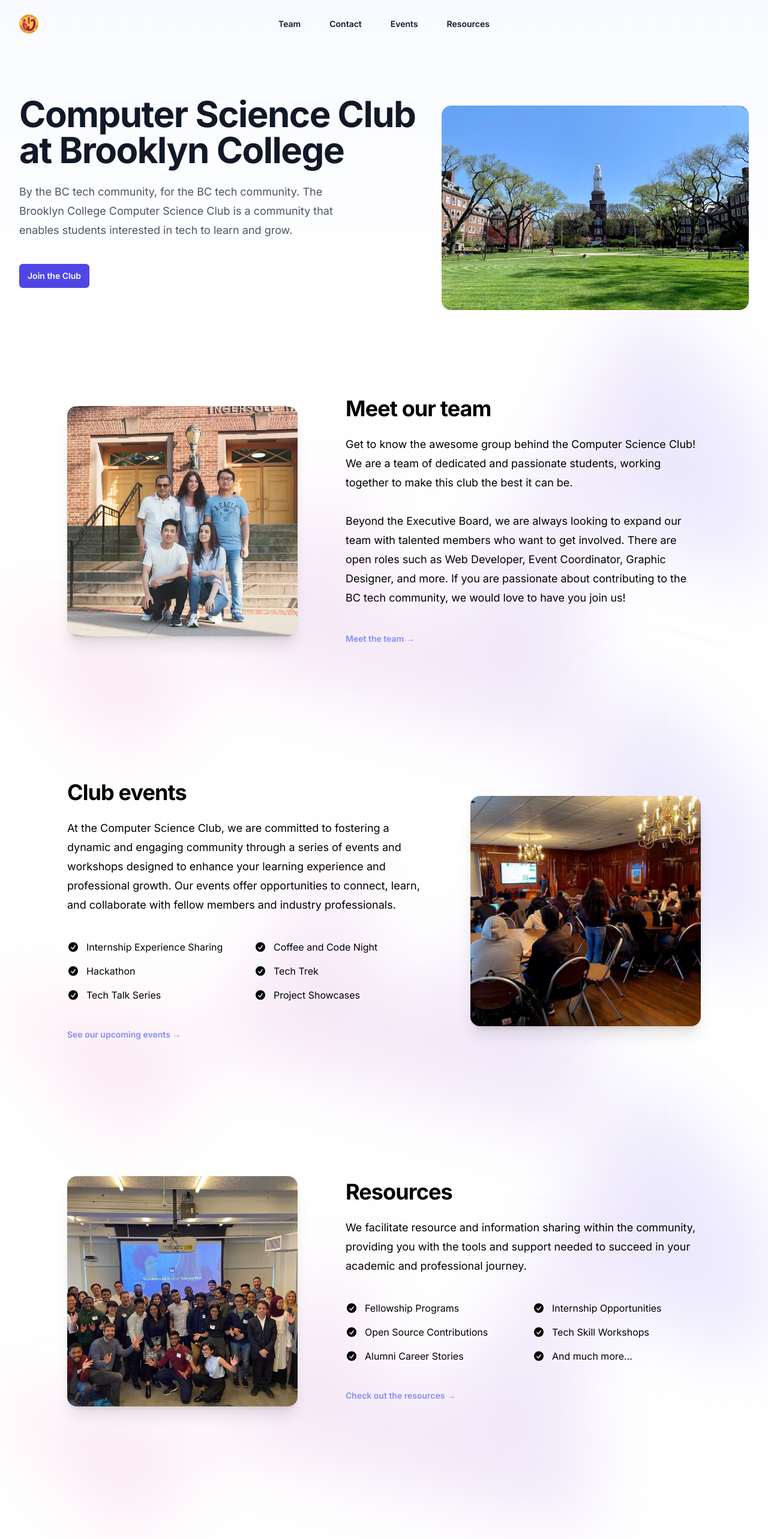
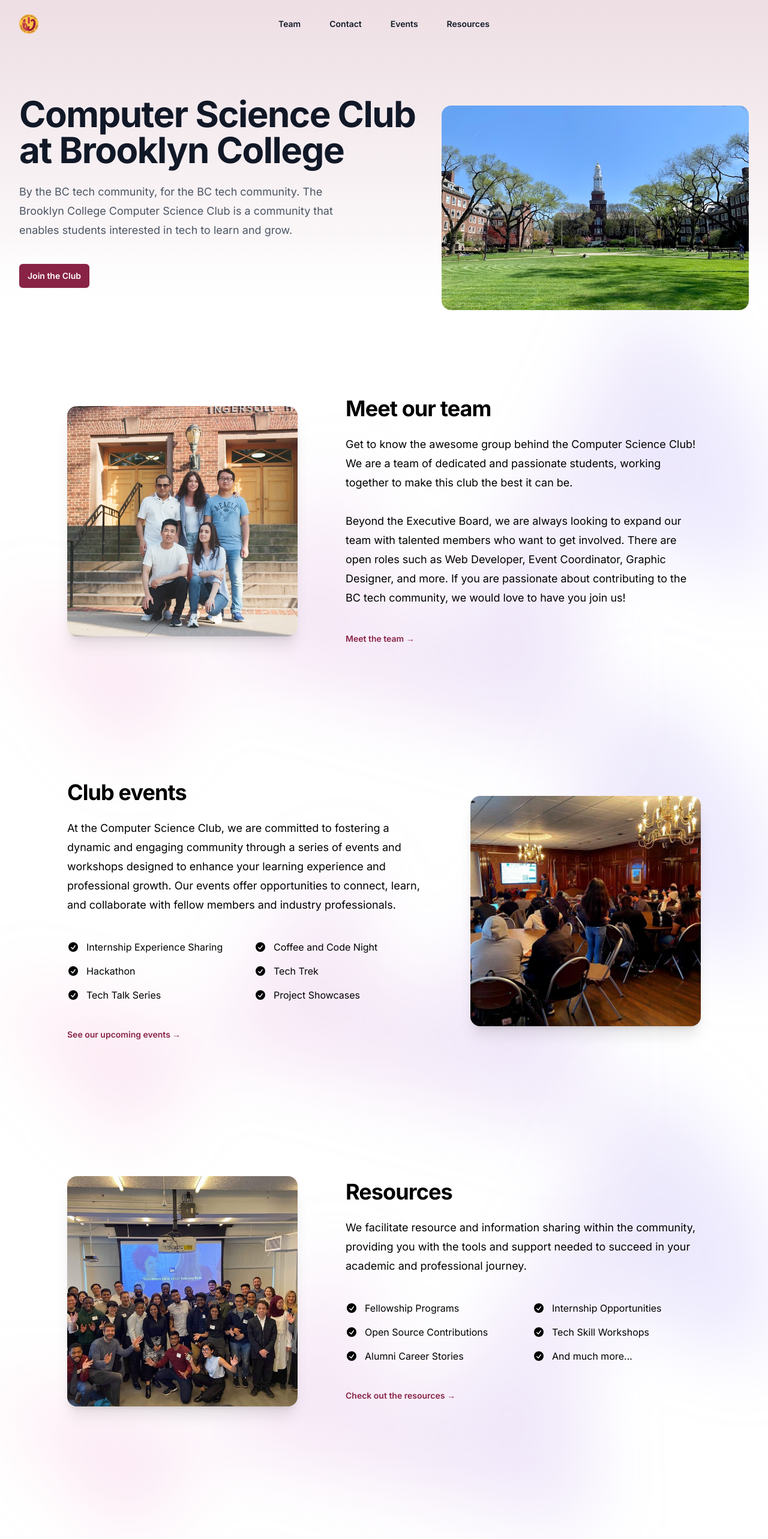
Before and after one commit to bc-compsci-club/bccs-club, a Next.js app in the folder frontend/: page / in a window 1280 px wide. Shown: the top 2566 px of the page at 60% size. Built offline with nearby package versions, Linux system fonts and the light colour scheme.

Commit message:
Change color theme to match BC color theme: use bc-red and bc-yellow

```diff
--- a/frontend/app/layout.tsx
+++ b/frontend/app/layout.tsx
@@ -8,7 +8,7 @@
 
 export const metadata: Metadata = {
   title: "Brooklyn College Computer Science Club",
-  description: "By the BC tech community, for the BC tech community.",
+  description: "Computer Science Club at Brooklyn College",
 };
 
 export default function RootLayout({
--- a/frontend/app/ui/portal/homepage/EventsSection.tsx
+++ b/frontend/app/ui/portal/homepage/EventsSection.tsx
@@ -43,7 +43,7 @@
                 ))}
               </ul>
               <div className="mt-10 flex">
-                <a href="/events" className="text-sm font-semibold leading-6 text-indigo-400">
+                <a href="/events" className="text-sm font-semibold leading-6 text-bc-red hover:text-bc-yellow">
                   See our upcoming events <span aria-hidden="true">&rarr;</span>
                 </a>
               </div>
--- a/frontend/app/ui/portal/homepage/HeroSection.tsx
+++ b/frontend/app/ui/portal/homepage/HeroSection.tsx
@@ -3,7 +3,7 @@
 
 export default function HeroSection() {
   return (
-    <div className="relative isolate overflow-hidden bg-gradient-to-b from-indigo-100/20">
+    <div className="relative isolate overflow-hidden bg-gradient-to-b from-bc-red/15">
       <div className="mx-auto max-w-7xl px-6 pt-28 sm:pt-40 lg:px-8">
         <div className="mx-auto max-w-2xl lg:mx-0 lg:grid lg:max-w-none lg:grid-cols-2 lg:gap-x-16 lg:gap-y-6 xl:grid-cols-1 xl:grid-rows-1 xl:gap-x-8">
           <h1 className="max-w-2xl text-4xl font-bold tracking-tight text-gray-900 sm:text-6xl lg:col-span-2 xl:col-auto">
@@ -18,7 +18,7 @@
                 href="https://www.clubs.brooklyn.cuny.edu/ComputerScienceClub/club_signup"
                 target="_blank"
                 rel="noopener noreferrer"
-                className="rounded-md bg-indigo-600 px-3.5 py-2.5 text-sm font-semibold text-white shadow-sm hover:bg-indigo-500 focus-visible:outline focus-visible:outline-2 focus-visible:outline-offset-2 focus-visible:outline-indigo-600"
+                className="rounded-md bg-bc-red px-3.5 py-2.5 text-sm font-semibold text-white shadow-sm hover:bg-bc-yellow hover:text-black focus-visible:outline focus-visible:outline-2 focus-visible:outline-offset-2 focus-visible:outline-bc-red"
               >
                 Join the Club
               </a>
--- a/frontend/app/ui/portal/homepage/ResourcesSection.tsx
+++ b/frontend/app/ui/portal/homepage/ResourcesSection.tsx
@@ -42,7 +42,7 @@
                 ))}
               </ul>
               <div className="mt-10 flex">
-                <a href="/resources" className="text-sm font-semibold leading-6 text-indigo-400">
+                <a href="/resources" className="text-sm font-semibold leading-6 text-bc-red hover:text-bc-yellow">
                   Check out the resources <span aria-hidden="true">&rarr;</span>
                 </a>
               </div>
--- a/frontend/app/ui/portal/homepage/TeamSection.tsx
+++ b/frontend/app/ui/portal/homepage/TeamSection.tsx
@@ -24,7 +24,7 @@
                 Beyond the Executive Board, we are always looking to expand our team with talented members who want to get involved. There are open roles such as Web Developer, Event Coordinator, Graphic Designer, and more. If you are passionate about contributing to the BC tech community, we would love to have you join us!
               </p>
               <div className="mt-10 flex">
-                <a href="/team" className="text-sm font-semibold leading-6 text-indigo-400">
+                <a href="/team" className="text-sm font-semibold leading-6 text-bc-red hover:text-bc-yellow">
                   Meet the team <span aria-hidden="true">&rarr;</span>
                 </a>
               </div>
--- a/frontend/app/ui/portal/team/HeroSection.tsx
+++ b/frontend/app/ui/portal/team/HeroSection.tsx
@@ -1,6 +1,6 @@
 export default function HeroSection() {
   return (
-    <div className="relative isolate px-6 pt-14 lg:px-8">
+    <div className="relative isolate px-6 pt-14 lg:px-8 bg-gradient-to-b from-bc-red/15">
       <div
         aria-hidden="true"
         className="absolute inset-x-0 -top-16 -z-10 flex transform-gpu justify-center overflow-hidden blur-3xl"
@@ -22,19 +22,11 @@
             We are a team of dedicated and passionate students, working together to make the Computer Science Club at Brooklyn College the best it can be. There are open roles such as Web Developer, Event Coordinator, Graphic Designer, and more. If you are passionate about contributing to the BC tech community, we would love to have you join us!
           </p>
           <div className="mt-10 flex items-center justify-center gap-x-6">
-            {/* <a
-              href="https://docs.google.com/forms/d/e/1FAIpQLSd-QOpqbNHQpoczTruptSHyWFzRUkj6xtIbw1kI0rSNr_rHcg/viewform?usp=sf_link"
-              target="_blank"
-              rel="noopener noreferrer"
-              className="rounded-md bg-indigo-600 px-3.5 py-2.5 text-sm font-semibold text-white shadow-sm hover:bg-indigo-500 focus-visible:outline focus-visible:outline-2 focus-visible:outline-offset-2 focus-visible:outline-indigo-600"
-            >
-              Join the Team
-            </a> */}
             <a
               href="https://docs.google.com/forms/d/e/1FAIpQLSd-QOpqbNHQpoczTruptSHyWFzRUkj6xtIbw1kI0rSNr_rHcg/viewform?usp=sf_link"
               target="_blank"
               rel="noopener noreferrer"
-              className="text-sm font-semibold leading-6 text-gray-900"
+              className="text-sm font-semibold leading-6 text-bc-red hover:text-bc-yellow"
             >
               Join the Team <span aria-hidden="true">→</span>
             </a>
--- a/frontend/tailwind.config.ts
+++ b/frontend/tailwind.config.ts
@@ -13,6 +13,10 @@
         "gradient-conic":
           "conic-gradient(from 180deg at 50% 50%, var(--tw-gradient-stops))",
       },
+      colors: {
+        "bc-red": "#882346",
+        "bc-yellow": "#f3bd48",
+      },
     },
   },
   plugins: [],
```
Also changed, not shown: 1 other file (tests, documents, lock files or other folders).
